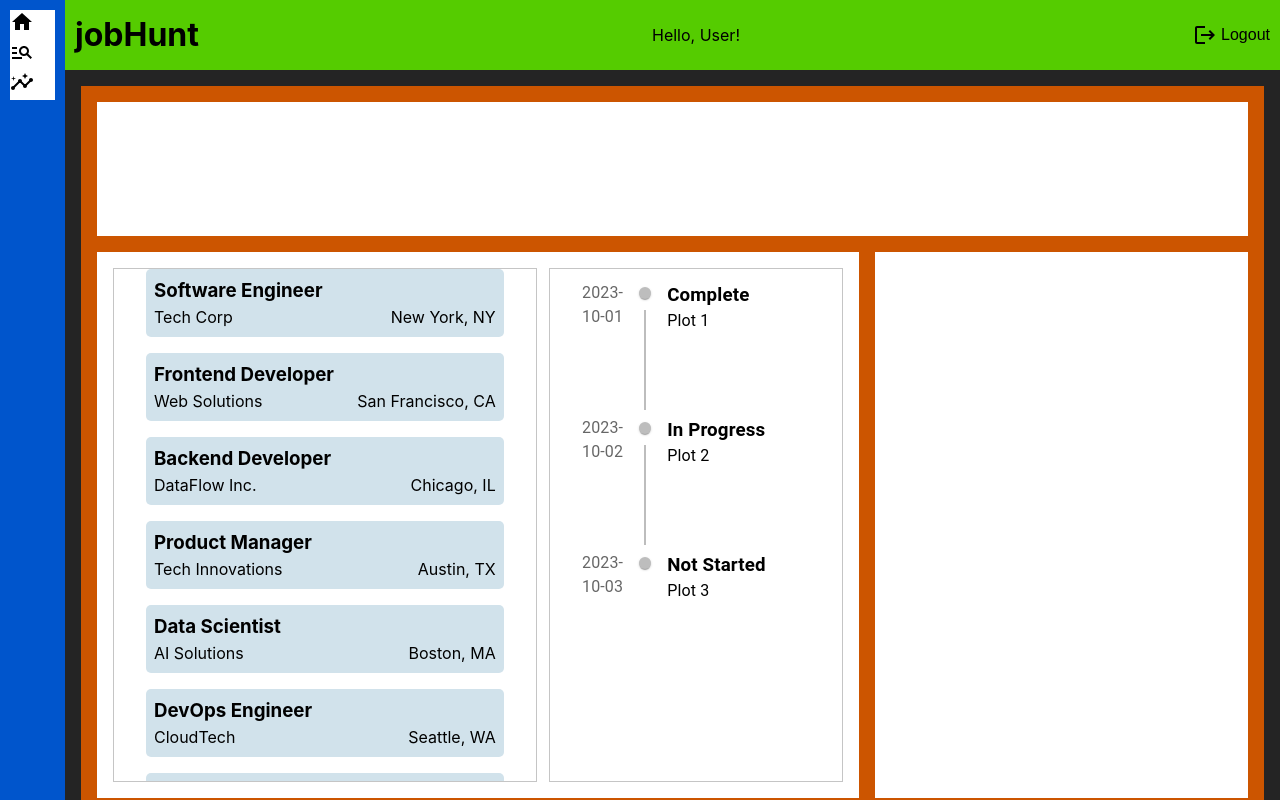
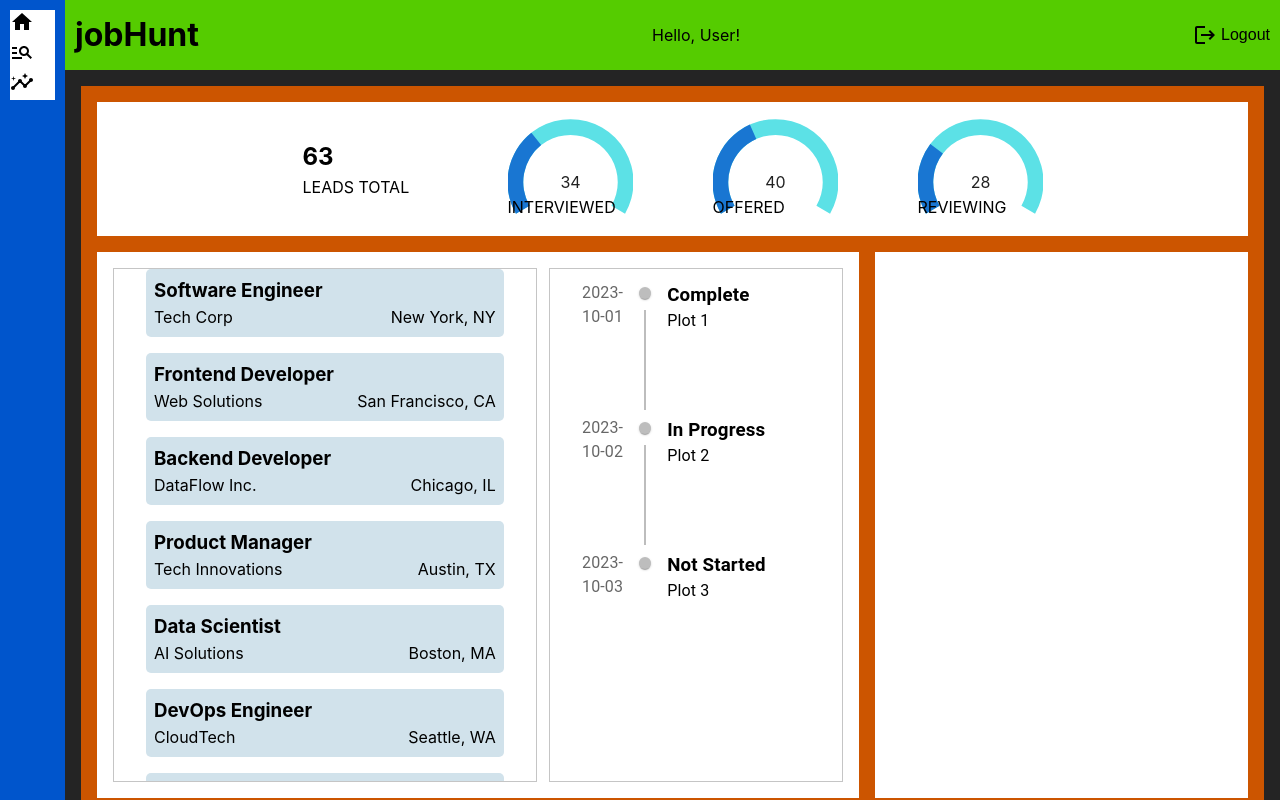
Before and after one commit to chardayneal/jobhunt, a React (Vite) app: page /insights in a window 1280 px wide. Built offline with nearby package versions, Linux system fonts and the light colour scheme.

Commit message:
Add gauges to insights stats box

```diff
--- a/package.json
+++ b/package.json
@@ -15,6 +15,7 @@
     "@mui/icons-material": "^6.4.1",
     "@mui/lab": "^6.0.0-beta.25",
     "@mui/material": "^6.4.1",
+    "@mui/x-charts": "^7.25.0",
     "@mui/x-date-pickers": "^7.24.1",
     "axios": "^1.7.9",
     "dayjs": "^1.11.13",
--- a/src/components/routes/insights/Insights.css
+++ b/src/components/routes/insights/Insights.css
@@ -18,7 +18,31 @@
 
     grid-column: 1 / 4;
     grid-row: 1 / 2;
+
+    display: flex;
+    justify-content: center;
+    align-items: center;
+    gap: 5rem;
 }
+
+.stats-box .stat-col {
+    width: 125px;
+    position: relative;
+}
+
+.MuiGauge-root .MuiGauge-referenceArc {
+    fill: #5ce1e6;
+}
+
+
+.stats-box .gauge-title{
+    width: 100%;
+    position: absolute;
+    bottom: 0;
+    /* left: 0; */
+    /* transform: translateX(50%); */
+}
+
 
 .timeline-panel,
 .insight-view {
--- a/src/components/routes/insights/Insights.jsx
+++ b/src/components/routes/insights/Insights.jsx
@@ -1,10 +1,11 @@
 import TimelineView from './TimelinePanel';
+import Statbox from './StatBox';
 import './Insights.css';
 
 const Insights = () => {
     return (
       <div className="grid-item flex-area insight-grid">
-        <div className="insight-grid-item stats-box"></div>
+        <Statbox/>
         <TimelineView/>
         <div className="insight-grid-item insight-view"></div>
       </div>
--- /dev/null
+++ b/src/components/routes/insights/StatBox.jsx
@@ -0,0 +1,36 @@
+
+import { Gauge } from '@mui/x-charts/Gauge';
+
+const StatBox = () => {
+  return (
+    <div className="insight-grid-item stats-box">
+        <div className="stat-col lead-total">
+          <h2>63</h2>
+          <p>LEADS TOTAL</p>
+        </div>
+        <div className="stat-col">
+          <Gauge
+            innerRadius="90%"
+            outerRadius="120%"
+            height={100}
+            value={34}
+            startAngle={-120}
+            endAngle={120}
+          >
+          </Gauge>
+            <p className="gauge-title">INTERVIEWED</p>
+        </div>
+        <div className="stat-col">
+          <Gauge innerRadius="90%" outerRadius="120%" height={100} value={40} startAngle={-120} endAngle={120} />
+          <p className="gauge-title">OFFERED</p>
+        </div>
+        <div className="stat-col">
+          <Gauge innerRadius="90%" outerRadius="120%" height={100} value={28} startAngle={-120} endAngle={120} />
+          <p className="gauge-title">REVIEWING</p>
+        </div>
+
+    </div>
+  )
+}
+
+export default StatBox
```
Also changed, not shown: 1 other file (tests, documents, lock files or other folders).
